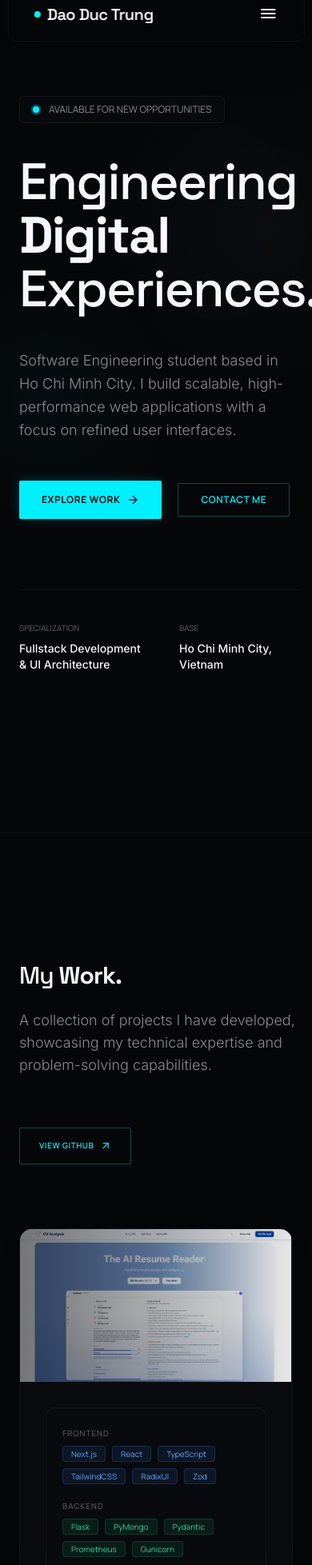
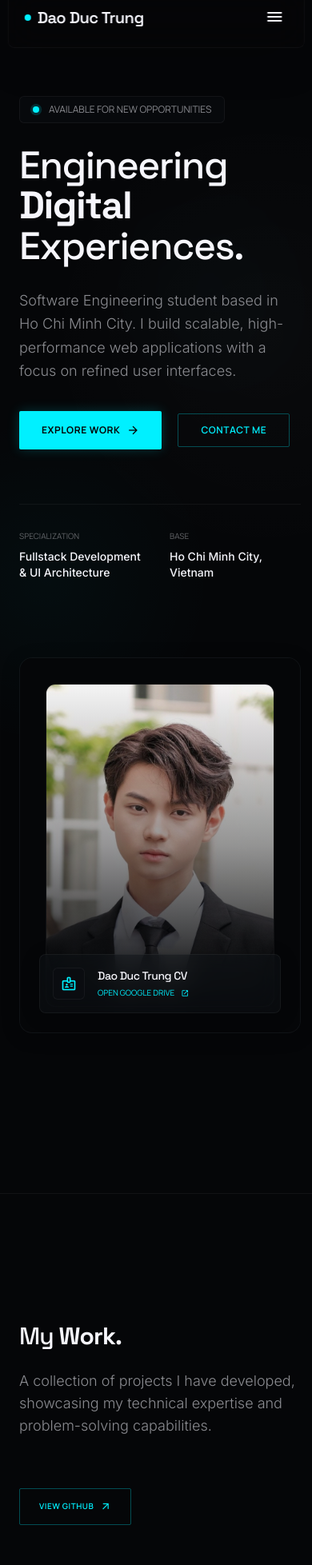
Before and after one commit to Trungs0002/portfolio, a React (Create React App) app in the folder client/: page / in a window 390 px wide. Shown: the part 40-1997 px from the top of the page at 80% size. Built offline with nearby package versions, Linux system fonts and the light colour scheme.

Commit message:
update res

```diff
--- a/client/src/App.js
+++ b/client/src/App.js
@@ -1,11 +1,12 @@
-import React from 'react';
+import React, { useState } from 'react';
 import './index.css';
 
 function App() {
+  const [isMobileMenuOpen, setIsMobileMenuOpen] = useState(false);
   return (
     <>
       {/* TopNavBar */}
-      <nav className="fixed top-6 left-1/2 -translate-x-1/2 w-[95%] max-w-7xl glass-nav rounded-lg shadow-2xl flex justify-between items-center px-8 py-4 z-50 transition-all duration-300">
+      <nav className="fixed top-6 left-1/2 -translate-x-1/2 w-[95%] max-w-7xl glass-nav rounded-lg shadow-2xl flex justify-between items-center px-5 md:px-8 py-4 z-50 transition-all duration-300">
         <div className="text-xl font-headline font-semibold tracking-tight text-on-surface flex items-center gap-2">
           <div className="w-2 h-2 rounded-full bg-primary"></div>
           Dao Duc Trung
@@ -21,9 +22,18 @@ function App() {
         <a className="hidden md:inline-flex btn-ghost py-2 px-6 text-[10px]" href="contact">
           HIRE ME
         </a>
-        <button className="md:hidden text-on-surface">
-          <span className="material-symbols-outlined text-2xl">menu</span>
+        <button className="md:hidden text-on-surface p-1" onClick={() => setIsMobileMenuOpen(!isMobileMenuOpen)}>
+          <span className="material-symbols-outlined text-2xl">{isMobileMenuOpen ? 'close' : 'menu'}</span>
         </button>
+
+        {/* Mobile Dropdown */}
+        {isMobileMenuOpen && (
+          <div className="absolute top-[calc(100%+1rem)] left-0 w-full glass-panel border border-white/5 rounded-xl p-6 flex flex-col gap-6 md:hidden shadow-2xl z-[100] animate-in fade-in slide-in-from-top-4 duration-200">
+            <a className="text-on-surface hover:text-primary transition-colors font-label text-sm tracking-widest" href="about" onClick={() => setIsMobileMenuOpen(false)}>ABOUT</a>
+            <a className="text-on-surface hover:text-primary transition-colors font-label text-sm tracking-widest" href="projects" onClick={() => setIsMobileMenuOpen(false)}>PROJECTS</a>
+            <a className="btn-ghost py-3 px-6 text-[11px] w-full text-center mt-2" href="contact" onClick={() => setIsMobileMenuOpen(false)}>HIRE ME</a>
+          </div>
+        )}
       </nav>
 
       <main className="relative z-10">
@@ -32,7 +42,7 @@ function App() {
           <div className="hero-bg"></div>
           <div className="kinetic-element"></div>
           <div className="max-w-7xl mx-auto w-full grid-12 items-center relative z-10">
-            <div className="col-span-12 lg:col-span-8 flex flex-col items-start gap-10">
+            <div className="col-span-12 lg:col-span-8 flex flex-col items-start gap-7 md:gap-10">
               <div className="inline-flex items-center gap-3 px-4 py-2 rounded-md bg-surface-container/50 border border-white/5 font-label text-xs text-on-surface-variant">
                 <span className="relative flex h-2 w-2">
                   <span className="animate-ping absolute inline-flex h-full w-full rounded-full bg-primary opacity-75"></span>
@@ -40,7 +50,7 @@ function App() {
                 </span>
                 AVAILABLE FOR NEW OPPORTUNITIES
               </div>
-              <h1 className="font-headline text-[4rem] md:text-[6rem] leading-[1.05] text-on-surface">
+              <h1 className="font-headline text-5xl md:text-[6rem] leading-[1.05] text-on-surface">
                 Engineering <strong>Digital</strong> <br />
                 Experiences.
               </h1>
@@ -55,7 +65,7 @@ function App() {
                   Contact Me
                 </a>
               </div>
-              <div className="grid grid-cols-2 gap-12 mt-12 pt-10 border-t border-white/5 w-full max-w-lg">
+              <div className="grid grid-cols-2 gap-6 md:gap-12 mt-10 md:mt-12 pt-8 md:pt-10 border-t border-white/5 w-full max-w-lg">
                 <div className="flex flex-col gap-2">
                   <span className="font-label text-[10px] text-on-surface-variant/70">SPECIALIZATION</span>
                   <span className="font-body text-sm text-on-surface font-medium">Fullstack Development <br />&amp; UI Architecture</span>
@@ -67,7 +77,7 @@ function App() {
               </div>
             </div>
             {/* Minimalist Abstract Graphic instead of portrait */}
-            <div className="col-span-12 lg:col-span-4 hidden lg:flex justify-end relative">
+            <div className="col-span-12 lg:col-span-4 flex justify-center lg:justify-end relative mt-16 lg:mt-0 w-full max-w-sm mx-auto lg:max-w-none">
               <div className="w-full aspect-[3/4] glass-panel rounded-2xl relative overflow-hidden flex items-center justify-center p-8">
                 <div className="absolute inset-0 bg-[radial-gradient(ellipse_at_center,_var(--tw-gradient-stops))] from-surface-container-high via-surface to-surface"></div>
                 <div className="relative z-10 w-full h-full border border-white/5 rounded-xl flex items-center justify-center bg-surface/50 overflow-hidden">
@@ -123,9 +133,9 @@ function App() {
                 <div className="w-full lg:w-[40%] p-8 lg:p-12 flex flex-col">
                   <div className="flex flex-col gap-4 mb-8 w-full border border-white/5 rounded-xl p-5 bg-surface-container/30">
 
-                    <div className="flex flex-col md:flex-row md:items-start gap-2 md:gap-4">
-                      <div className="font-label text-[10px] text-on-surface-variant/70 w-20 flex-shrink-0 pt-1 uppercase tracking-widest">Frontend</div>
-                      <div className="flex flex-wrap gap-2">
+                    <div className="grid grid-cols-[80px_1fr] items-start gap-2 md:gap-4 w-full">
+                      <div className="font-label text-[10px] text-on-surface-variant/70 pt-1 uppercase tracking-widest">Frontend</div>
+                      <div className="flex flex-wrap gap-2 flex-1 w-full">
                         <span className="tag-pill font-label text-[10px] px-2.5 py-1 rounded bg-blue-500/10 border border-blue-500/20 text-blue-400 leading-none">Next.js</span>
                         <span className="tag-pill font-label text-[10px] px-2.5 py-1 rounded bg-blue-500/10 border border-blue-500/20 text-blue-400 leading-none">React</span>
                         <span className="tag-pill font-label text-[10px] px-2.5 py-1 rounded bg-blue-500/10 border border-blue-500/20 text-blue-400 leading-none">TypeScript</span>
@@ -135,9 +145,9 @@ function App() {
                       </div>
                     </div>
 
-                    <div className="flex flex-col md:flex-row md:items-start gap-2 md:gap-4">
-                      <div className="font-label text-[10px] text-on-surface-variant/70 w-20 flex-shrink-0 pt-1 uppercase tracking-widest">Backend</div>
-                      <div className="flex flex-wrap gap-2">
+                    <div className="grid grid-cols-[80px_1fr] items-start gap-2 md:gap-4 w-full">
+                      <div className="font-label text-[10px] text-on-surface-variant/70 pt-1 uppercase tracking-widest">Backend</div>
+                      <div className="flex flex-wrap gap-2 flex-1 w-full">
                         <span className="tag-pill font-label text-[10px] px-2.5 py-1 rounded bg-emerald-500/10 border border-emerald-500/20 text-emerald-400 leading-none">Flask</span>
                         <span className="tag-pill font-label text-[10px] px-2.5 py-1 rounded bg-emerald-500/10 border border-emerald-500/20 text-emerald-400 leading-none">PyMongo</span>
                         <span className="tag-pill font-label text-[10px] px-2.5 py-1 rounded bg-emerald-500/10 border border-emerald-500/20 text-emerald-400 leading-none">Pydantic</span>
@@ -146,41 +156,41 @@ function App() {
                       </div>
                     </div>
 
-                    <div className="flex flex-col md:flex-row md:items-start gap-2 md:gap-4">
-                      <div className="font-label text-[10px] text-on-surface-variant/70 w-20 flex-shrink-0 pt-1 uppercase tracking-widest">AI / LLM</div>
-                      <div className="flex flex-wrap gap-2">
+                    <div className="grid grid-cols-[80px_1fr] items-start gap-2 md:gap-4 w-full">
+                      <div className="font-label text-[10px] text-on-surface-variant/70 pt-1 uppercase tracking-widest">AI / LLM</div>
+                      <div className="flex flex-wrap gap-2 flex-1 w-full">
                         <span className="tag-pill font-label text-[10px] px-2.5 py-1 rounded bg-purple-500/10 border border-purple-500/20 text-purple-400 leading-none">OpenRouter</span>
                         <span className="tag-pill font-label text-[10px] px-2.5 py-1 rounded bg-purple-500/10 border border-purple-500/20 text-purple-400 leading-none">CircuitBreaker</span>
                       </div>
                     </div>
 
-                    <div className="flex flex-col md:flex-row md:items-start gap-2 md:gap-4">
-                      <div className="font-label text-[10px] text-on-surface-variant/70 w-20 flex-shrink-0 pt-1 uppercase tracking-widest">Docs</div>
-                      <div className="flex flex-wrap gap-2">
+                    <div className="grid grid-cols-[80px_1fr] items-start gap-2 md:gap-4 w-full">
+                      <div className="font-label text-[10px] text-on-surface-variant/70 pt-1 uppercase tracking-widest">Docs</div>
+                      <div className="flex flex-wrap gap-2 flex-1 w-full">
                         <span className="tag-pill font-label text-[10px] px-2.5 py-1 rounded bg-amber-500/10 border border-amber-500/20 text-amber-500 leading-none">PyMuPDF</span>
                         <span className="tag-pill font-label text-[10px] px-2.5 py-1 rounded bg-amber-500/10 border border-amber-500/20 text-amber-500 leading-none">Pillow</span>
                         <span className="tag-pill font-label text-[10px] px-2.5 py-1 rounded bg-amber-500/10 border border-amber-500/20 text-amber-500 leading-none">python-docx</span>
                       </div>
                     </div>
 
-                    <div className="flex flex-col md:flex-row md:items-start gap-2 md:gap-4">
-                      <div className="font-label text-[10px] text-on-surface-variant/70 w-20 flex-shrink-0 pt-1 uppercase tracking-widest">Auth</div>
-                      <div className="flex flex-wrap gap-2">
+                    <div className="grid grid-cols-[80px_1fr] items-start gap-2 md:gap-4 w-full">
+                      <div className="font-label text-[10px] text-on-surface-variant/70 pt-1 uppercase tracking-widest">Auth</div>
+                      <div className="flex flex-wrap gap-2 flex-1 w-full">
                         <span className="tag-pill font-label text-[10px] px-2.5 py-1 rounded bg-rose-500/10 border border-rose-500/20 text-rose-400 leading-none">Supabase</span>
                         <span className="tag-pill font-label text-[10px] px-2.5 py-1 rounded bg-rose-500/10 border border-rose-500/20 text-rose-400 leading-none">Google OAuth</span>
                         <span className="tag-pill font-label text-[10px] px-2.5 py-1 rounded bg-rose-500/10 border border-rose-500/20 text-rose-400 leading-none">JWT</span>
                       </div>
                     </div>
 
-                    <div className="flex flex-col md:flex-row md:items-start gap-2 md:gap-4">
-                      <div className="font-label text-[10px] text-on-surface-variant/70 w-20 flex-shrink-0 pt-1 uppercase tracking-widest">Infra</div>
-                      <div className="flex flex-wrap gap-2">
+                    <div className="grid grid-cols-[80px_1fr] items-start gap-2 md:gap-4 w-full">
+                      <div className="font-label text-[10px] text-on-surface-variant/70 pt-1 uppercase tracking-widest">Infra</div>
+                      <div className="flex flex-wrap gap-2 flex-1 w-full">
                         <span className="tag-pill font-label text-[10px] px-2.5 py-1 rounded bg-slate-400/10 border border-slate-400/20 text-slate-300 leading-none">SimpleTaskManager</span>
                       </div>
                     </div>
 
                   </div>
-                  <h3 className="font-headline text-3xl font-medium text-on-surface mb-4 group-hover:text-primary transition-colors">VLU Smart CV (https://vlusmartcv.com/)</h3>
+                  <h3 className="font-headline text-3xl font-medium text-on-surface mb-4 group-hover:text-primary transition-colors">VLU Smart CV (vlusmartcv.com)</h3>
                   <div className="font-label text-[13px] font-bold tracking-widest text-primary mb-6 flex items-center gap-2">
                     LEAD DEVELOPER
                   </div>
@@ -229,7 +239,7 @@ function App() {
               </p>
             </div>
 
-            <a href="mailto:Trungdaoduc2k2@gmail.com" className="btn-primary flex items-center justify-center gap-2 text-sm px-8 py-4 shrink-0">
+            <a href="mailto:Trungdaoduc2k2@gmail.com" className="btn-primary flex items-center justify-center gap-2 text-sm px-8 py-4 shrink-0 w-full md:w-auto">
               Get in touch <span className="material-symbols-outlined text-lg">arrow_forward</span>
             </a>
           </div>
```
Also changed, not shown: client/public/logoportfolio.png (added).
